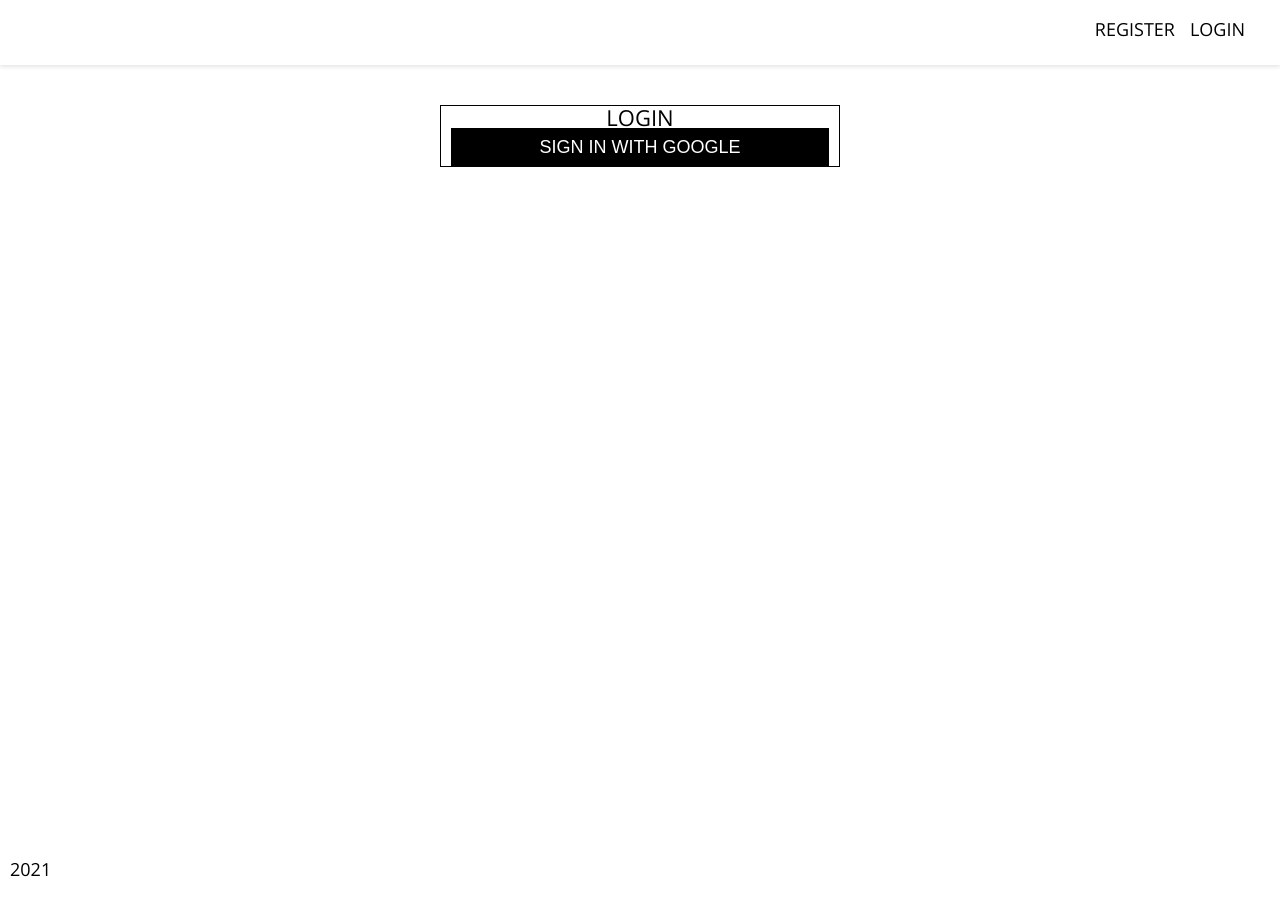
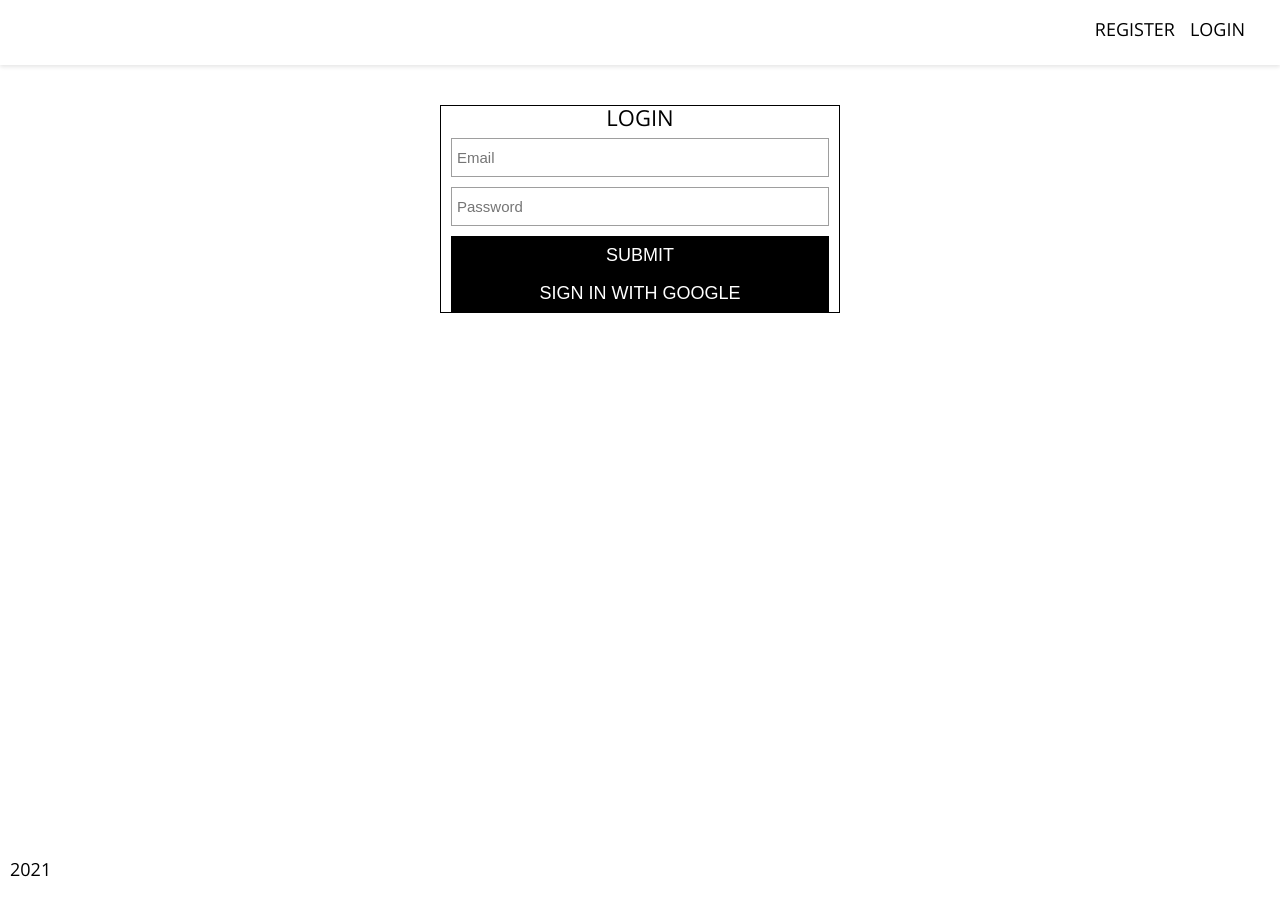
Before and after one commit to mayurlalwani/react-redux-firebase-ecommerce, a React (Create React App) app: page /login in a window 1280 px wide. Built offline with nearby package versions, Linux system fonts and the light colour scheme; no server answers.

Commit message:
User signup with firebase

```diff
--- a/src/App.js
+++ b/src/App.js
@@ -59,11 +59,15 @@
           />
           <Route
             path="/registration"
-            render={() => (
-              <MainLayout currentUser={currentUser}>
-                <Registration />
-              </MainLayout>
-            )}
+            render={() =>
+              currentUser ? (
+                <Redirect to="/" />
+              ) : (
+                <MainLayout currentUser={currentUser}>
+                  <Registration />
+                </MainLayout>
+              )
+            }
           />
           <Route
             path="/login"
--- a/src/components/SignIn/index.js
+++ b/src/components/SignIn/index.js
@@ -1,20 +1,62 @@
 import './styles.scss';
 import Button from '../../components/forms/Button';
-import { signInWithGoogle } from './../../firebase/utils';
+import { signInWithGoogle, auth } from './../../firebase/utils';
+import { Component } from 'react';
+import FormInput from './../forms/FormInput';
+const initialState = {
+  email: '',
+  password: '',
+};
 
-const SignIn = () => {
-  const handleSubmit = (e) => {
+class SignIn extends Component {
+  constructor(props) {
+    super(props);
+    this.state = {
+      ...initialState,
+    };
+    this.handleChange = this.handleChange.bind(this);
+  }
+  handleSubmit = async (e) => {
     e.preventDefault();
+    const { email, password } = this.state;
+    try {
+      await auth.signInWithEmailAndPassword(email, password);
+      this.setState({ ...initialState });
+    } catch (error) {
+      console.log(error);
+    }
   };
+  handleChange(e) {
+    const { name, value } = e.target;
+    this.setState({ [name]: value });
+  }
+  render() {
     return (
       <div className="signin">
         <div className="wrap">
           <h2>Login</h2>
           <div className="formWrap">
-          <form onSubmit={handleSubmit}>
+            <form onSubmit={this.handleSubmit}>
+              <FormInput
+                type="email"
+                name="email"
+                value={this.state.email}
+                placeholder="Email"
+                handleChange={this.handleChange}
+              />
+              <FormInput
+                type="password"
+                name="password"
+                value={this.state.password}
+                placeholder="Password"
+                handleChange={this.handleChange}
+              />
+              <Button>Submit</Button>
               <div className="socialSignIn">
                 <div className="row">
-                <Button onClick={signInWithGoogle}>Sign in with Google</Button>
+                  <Button onClick={signInWithGoogle}>
+                    Sign in with Google
+                  </Button>
                 </div>
               </div>
             </form>
@@ -22,6 +64,7 @@
         </div>
       </div>
     );
-};
+  }
+}
 
 export default SignIn;
--- /dev/null
+++ b/src/components/Signup/index.js
@@ -0,0 +1,108 @@
+import React, { Component } from 'react';
+import FormInput from '../forms/FormInput';
+import Button from '../forms/Button';
+import { auth, handleUserProfile } from './../../firebase/utils';
+import './styles.scss';
+
+const initialState = {
+  displayName: '',
+  email: '',
+  password: '',
+  confirmPassword: '',
+  errors: [],
+};
+
+class Signup extends Component {
+  constructor(props) {
+    super(props);
+    this.state = {
+      ...initialState,
+    };
+    this.handleChange = this.handleChange.bind(this);
+  }
+
+  handleChange(e) {
+    const { name, value } = e.target;
+    this.setState({
+      [name]: value,
+    });
+  }
+
+  handleFormSubmit = async (event) => {
+    event.preventDefault();
+    const { displayName, email, password, confirmPassword } = this.state;
+    if (password !== confirmPassword) {
+      const err = ['Passwords do not match'];
+      this.setState({ errors: err });
+      return;
+    }
+
+    try {
+      const { user } = await auth.createUserWithEmailAndPassword(
+        email,
+        password
+      );
+      await handleUserProfile(user, { displayName });
+      this.setState({ ...initialState });
+    } catch (error) {
+      console.log(error);
+    }
+  };
+
+  render() {
+    const { displayName, email, password, confirmPassword, errors } =
+      this.state;
+    return (
+      <div className="signup">
+        <div className="wrap">
+          <h2>Signup</h2>
+          {errors.length > 0 && (
+            <ul>
+              {errors.map((err, index) => {
+                return <li key={index}>{err}</li>;
+              })}
+            </ul>
+          )}
+          <div className="formWrap">
+            <form onSubmit={this.handleFormSubmit}>
+              <FormInput
+                type="text"
+                name="displayName"
+                value={displayName}
+                placeholder="Full name"
+                onChange={this.handleChange}
+              />
+
+              <FormInput
+                type="email"
+                name="email"
+                value={email}
+                placeholder="Email"
+                onChange={this.handleChange}
+              />
+
+              <FormInput
+                type="password"
+                name="password"
+                value={password}
+                placeholder="Password"
+                onChange={this.handleChange}
+              />
+
+              <FormInput
+                type="password"
+                name="confirmPassword"
+                value={confirmPassword}
+                placeholder="Confirm Password"
+                onChange={this.handleChange}
+              />
+              <Button type="submit">Register</Button>
+            </form>
+          </div>
+        </div>
+      </div>
+    );
+  }
+}
+
+export default Signup;
--- /dev/null
+++ b/src/components/Signup/styles.scss
@@ -0,0 +1,27 @@
+.signup {
+  display: block;
+  width: 100%;
+  max-width: 40rem;
+  margin: 4rem auto 6rem;
+  border: 1px solid black;
+
+  .wrap {
+    padding: 0 10px;
+
+    h2 {
+      font-size: 2.2rem;
+      line-height: 1;
+      font-weight: 400;
+      text-transform: uppercase;
+      text-align: center;
+      display: block;
+      width: 100%;
+      padding: 0;
+      margin: 0 auto;
+    }
+
+    .formWrap {
+      margin: 3rem auto;
+    }
+  }
+}
--- /dev/null
+++ b/src/components/forms/FormInput/index.js
@@ -0,0 +1,13 @@
+import React from 'react';
+import './styles.scss';
+
+const FormInput = ({ handleChange, label, ...otherProps }) => {
+  return (
+    <div className="formRow">
+      {label && <label> {label} </label>}
+      <input onChange={handleChange} {...otherProps} className="formInput" />
+    </div>
+  );
+};
+
+export default FormInput;
--- /dev/null
+++ b/src/components/forms/FormInput/styles.scss
@@ -0,0 +1,12 @@
+.formRow {
+  input {
+    display: block;
+    width: 100%;
+    padding: 10px 5px;
+    font-size: 1.5rem;
+    margin: 10px auto;
+    border: solid 1px #9e9e9e;
+    outline: none;
+    text-align: left;
+  }
+}
--- a/src/pages/Registration/index.js
+++ b/src/pages/Registration/index.js
@@ -1,4 +1,5 @@
 import React, { Component } from 'react';
+import Signup from '../../components/Signup';
 
 import './styles.scss';
 
@@ -7,6 +8,7 @@
     return (
       <div>
         <h1>Registration page</h1>
+        <Signup />
       </div>
     );
   }
```
Lines whose indentation alone changed are shown as unchanged.
